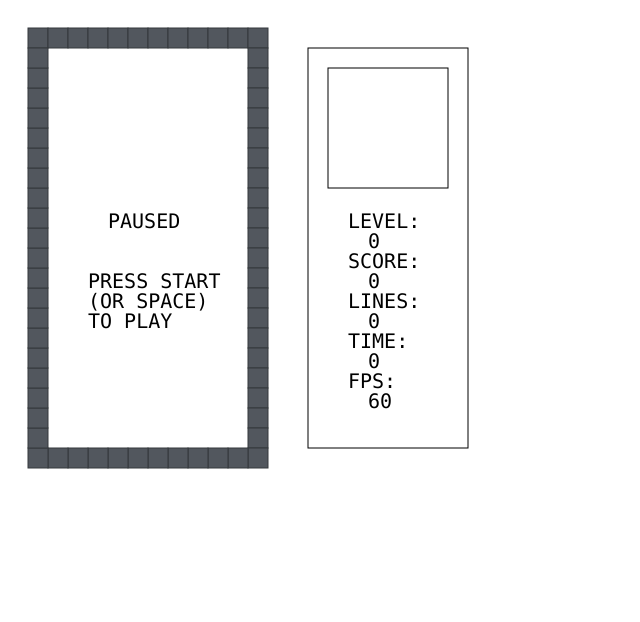
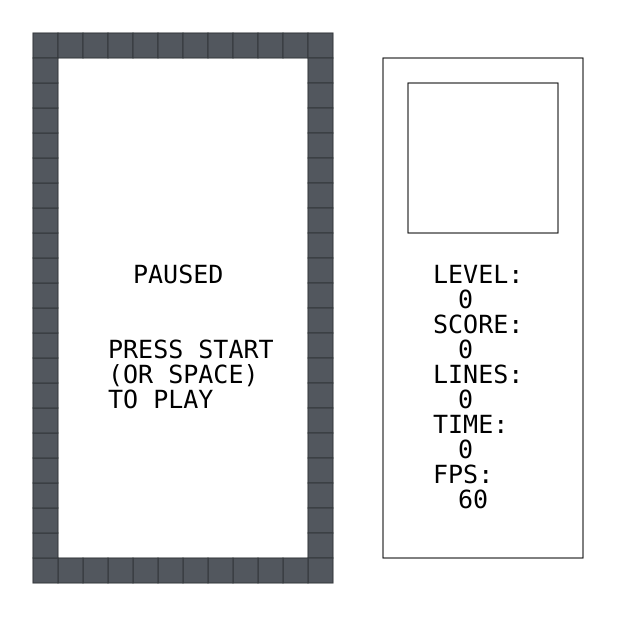
Before and after one commit to hotel2oscar/Tetris, a plain HTML site: page index.html in a window 1280 px wide. Shown: the whole page, without its empty margins (0-640 px from the left). Drawn offline with Linux system fonts and the light colour scheme.

Commit message:
normalized coords to assume CONSTANTS.BLOCKSIZE, size adjustments

```diff
--- a/UserInterface.js
+++ b/UserInterface.js
@@ -8,9 +8,9 @@ class UserInterface {
         this._height = canvas.height;
         this._width = canvas.width;
 
-        this._boardOffset = { x: 1 * CONSTANTS.BLOCKSIZE, y: 1 * CONSTANTS.BLOCKSIZE };
-        this._stateOffset = { x: 2 * CONSTANTS.BLOCKSIZE, y: (CONSTANTS.BOARD.HEIGHT + 1) * CONSTANTS.BLOCKSIZE };
-        this._sideBarOffset = { x: 15 * CONSTANTS.BLOCKSIZE, y: 2 * CONSTANTS.BLOCKSIZE };
+        this._boardOffset = { x: 1, y: 1 };
+        this._stateOffset = { x: this._boardOffset.x + 1 , y: this._boardOffset.y + CONSTANTS.BOARD.HEIGHT };
+        this._sideBarOffset = { x: 15 , y: 2 };
 
         this._drawBoard();
     }
@@ -20,9 +20,21 @@ class UserInterface {
         this._ctx.clearRect(0, 0, this._width, this._height);
     }
 
-    _drawBlock(x, y, width) {
-        this._ctx.fillRect(x, y, width, width);
-        this._ctx.strokeRect(x, y, width, width);
+    _fillRect(x, y, width, height) {
+        this._ctx.fillRect(x * CONSTANTS.BLOCKSIZE, y * CONSTANTS.BLOCKSIZE, width * CONSTANTS.BLOCKSIZE, height * CONSTANTS.BLOCKSIZE);
+    }
+
+    _strokeRect(x, y, width, height) {
+        this._ctx.strokeRect(x * CONSTANTS.BLOCKSIZE, y * CONSTANTS.BLOCKSIZE, width * CONSTANTS.BLOCKSIZE, height * CONSTANTS.BLOCKSIZE);
+    }
+
+    _fillText(text, x, y) {
+        this._ctx.fillText(text, x * CONSTANTS.BLOCKSIZE, y * CONSTANTS.BLOCKSIZE);
+    }
+
+    _drawBlock(x, y) {
+        this._fillRect(x, y, 1, 1);
+        this._strokeRect(x, y, 1, 1);
     }
 
     _drawBoard() {
@@ -37,40 +49,38 @@ class UserInterface {
         const drawEdge = (edgeSize, updateCoordinates) => {
             for (var i = 0; i < edgeSize; i++) {
 
-                this._drawBlock(position.x, position.y, CONSTANTS.BLOCKSIZE);
+                this._drawBlock(position.x, position.y);
 
                 updateCoordinates();
             }
         };
 
         // top
-        drawEdge(EDGEWIDTH, () => position.x += CONSTANTS.BLOCKSIZE);
+        drawEdge(EDGEWIDTH, () => position.x += 1);
 
         // right
-        drawEdge(EDGEHEIGHT, () => position.y += CONSTANTS.BLOCKSIZE);
+        drawEdge(EDGEHEIGHT, () => position.y += 1);
 
         // bottom
-        drawEdge(EDGEWIDTH, () => position.x -= CONSTANTS.BLOCKSIZE);
+        drawEdge(EDGEWIDTH, () => position.x -= 1);
 
         // left
-        drawEdge(EDGEHEIGHT, () => position.y -= CONSTANTS.BLOCKSIZE);
+        drawEdge(EDGEHEIGHT, () => position.y -= 1);
     }
 
     _drawSideBar(state) {
         this._ctx.strokeStyle = CONSTANTS.COLORS.BLACK;
         this._ctx.fillStyle = CONSTANTS.COLORS.BLACK;
 
-        this._ctx.strokeRect(this._sideBarOffset.x, this._sideBarOffset.y, CONSTANTS.BLOCKSIZE * 8, CONSTANTS.BLOCKSIZE * 20);
+        this._strokeRect(this._sideBarOffset.x, this._sideBarOffset.y, 8, 20);
+        this._strokeRect(this._sideBarOffset.x + 1, this._sideBarOffset.y + 1, 6, 6);
 
-        // next block window
-        this._ctx.strokeRect(this._sideBarOffset.x + CONSTANTS.BLOCKSIZE, this._sideBarOffset.y + CONSTANTS.BLOCKSIZE, CONSTANTS.BLOCKSIZE * 6, CONSTANTS.BLOCKSIZE * 6);
-
-        // TODO: draw next block
-        let nextBlockOffset = { x: this._sideBarOffset.x + 1 * CONSTANTS.BLOCKSIZE, y: (this._sideBarOffset.y + 7) * CONSTANTS.BLOCKSIZE };
+        // bottom left of next block window
+        let nextBlockOffset = { x: this._sideBarOffset.x + 1, y: this._sideBarOffset.y + 7 };
 
         const drawText = (label, value, y) => {
-            this._ctx.fillText(label + ':', this._sideBarOffset.x + 2 * CONSTANTS.BLOCKSIZE, this._sideBarOffset.y + y * CONSTANTS.BLOCKSIZE);
-            this._ctx.fillText(`${value}`, this._sideBarOffset.x + 3 * CONSTANTS.BLOCKSIZE, this._sideBarOffset.y + (y + 1) * CONSTANTS.BLOCKSIZE);
+            this._fillText(label + ':', this._sideBarOffset.x + 2, this._sideBarOffset.y + y);
+            this._fillText(`${value}`, this._sideBarOffset.x + 3, this._sideBarOffset.y + y + 1);
         };
 
         drawText('LEVEL', state.level, 9);
@@ -88,8 +98,8 @@ class UserInterface {
         this._ctx.fillStyle = CONSTANTS.COLORS.BLACK;
 
         const convertCoordinates = (x, y) => {
-            let actualX = this._stateOffset.x + x * CONSTANTS.BLOCKSIZE;
-            let actualY = this._stateOffset.y - y * CONSTANTS.BLOCKSIZE;
+            let actualX = this._stateOffset.x + x;
+            let actualY = this._stateOffset.y - y;
 
             return { x: actualX, y: actualY };
         };
@@ -97,7 +107,7 @@ class UserInterface {
         const drawText = (text, x, y) => {
             let position = convertCoordinates(x, y);
 
-            this._ctx.fillText(text, position.x, position.y);
+            this._fillText(text, position.x, position.y);
         };
 
         if (state.paused) {
@@ -116,7 +126,7 @@ class UserInterface {
 
                         let position = convertCoordinates(x, y);
 
-                        this._drawBlock(position.x, position.y, CONSTANTS.BLOCKSIZE);
+                        this._drawBlock(position.x, position.y);
                     }
                 }
             }
--- a/constants.js
+++ b/constants.js
@@ -3,7 +3,7 @@ const CONSTANTS = {
         WIDTH: 10,
         HEIGHT: 20,
     },
-    BLOCKSIZE: 20,
+    BLOCKSIZE: 25,
 
     //TODO: color constants
     COLORS: {
--- a/index.html
+++ b/index.html
@@ -9,9 +9,10 @@
 
 <body>
     <noscript>JavaScript is disabled.</noscript>
-    <canvas id="gameWindow" width="500" height="500"></canvas>
+    <canvas id="gameWindow" width="750" height="750"></canvas>
 
     <script src="constants.js"></script>
+    <script src="Blocks.js"></script>
     <script src="UserInterface.js"></script>
     <script src="Controls.js"></script>
     <script src="logic.js"></script>
--- a/index.js
+++ b/index.js
@@ -24,7 +24,8 @@ const state = {
     },
     paused: true,
     gameOver: true,
-    activeBlock: { x: 0, y: 0 },
+    nextBlock: new OBlock(), // TODO: randomize
+    activeBlock: new OBlock(), // TODO: randomize
     board: initializeBoard(),
 };
 
```
